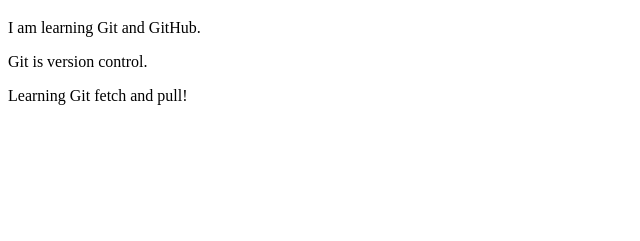
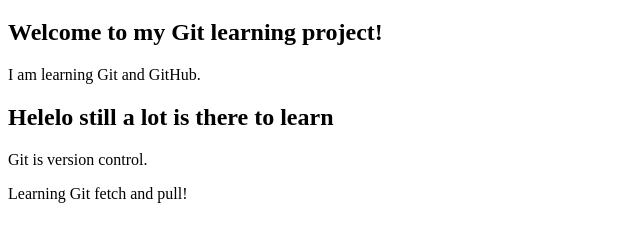
Before and after one commit to ArpitaSamanta10/git-learning, a plain HTML site: page index.html in a window 1280 px wide. Shown: the part 61-302 px from the top of the page, without its empty margins (0-640 px from the left). Drawn offline with Linux system fonts and the light colour scheme.

Commit message:
Add homepage heading

```diff
--- a/index.html
+++ b/index.html
@@ -5,7 +5,9 @@
 </head>
 <body>
     <h1>Hello GitHub!!</h1>
+    <h2>Welcome to my Git learning project!</h2>
     <p>I am learning Git and GitHub.</p>
+    <h2>Helelo still a lot is there to learn</h2>
     <p>Git is version control.</p>
     <p>Learning Git fetch and pull!</p>
 </body>
```
